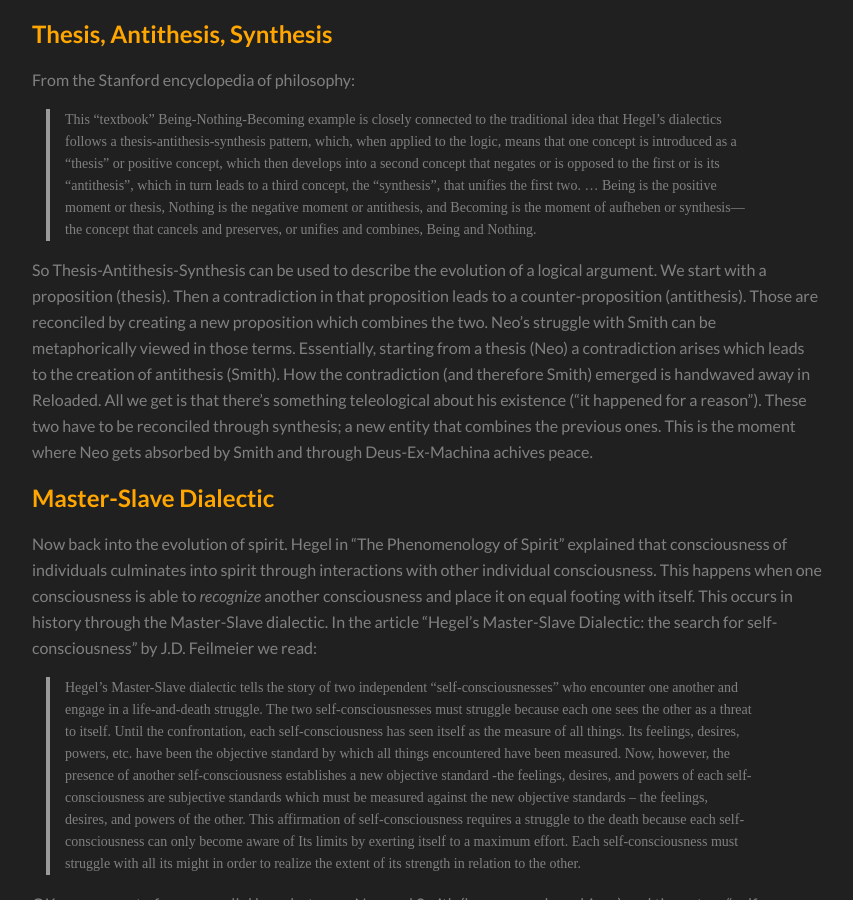
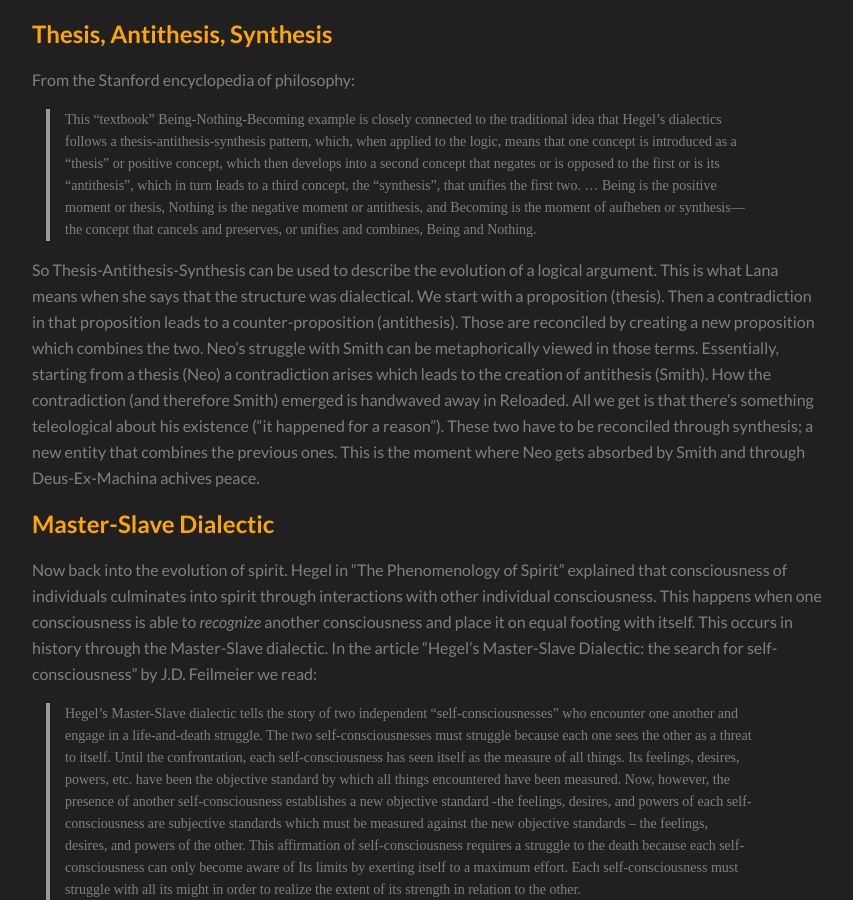
Before and after one commit to Stalence/stalence.github.io, a Jekyll site: the page built from _posts/2021-12-30-The Matrix Dialectics.md, in a window 1280 px wide and 900 px high, scrolled down 4238 px. Shown: the whole window, without its empty margins (213-1066 px from the left). Built offline with Jekyll 4.4.1, drawn with Linux system fonts in a browser that asks for light colours; a script that is not in the unit is left out.

Commit message:
Update 2021-12-30-The Matrix Dialectics.md

```diff
--- a/_posts/2021-12-30-The Matrix Dialectics.md
+++ b/_posts/2021-12-30-The Matrix Dialectics.md
@@ -97,7 +97,7 @@ From the Stanford encyclopedia of philosophy:
 > ...
 > Being is the positive moment or thesis, Nothing is the negative moment or antithesis, and Becoming is the moment of aufheben or synthesis—the concept that cancels and preserves, or unifies and combines, Being and Nothing.
 
-So Thesis-Antithesis-Synthesis can be used to describe the evolution of a logical argument. We start with a proposition (thesis). Then a contradiction in that proposition leads to a counter-proposition (antithesis).
+So Thesis-Antithesis-Synthesis can be used to describe the evolution of a logical argument. This is what Lana means when she says that the structure was dialectical. We start with a proposition (thesis). Then a contradiction in that proposition leads to a counter-proposition (antithesis).
 Those are reconciled by creating a new proposition which combines the two.
 Neo's struggle with Smith can be metaphorically viewed in those terms.
 Essentially, starting from a thesis (Neo) a contradiction arises which leads
```
